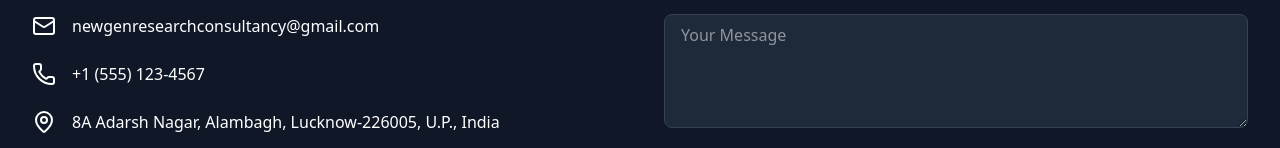
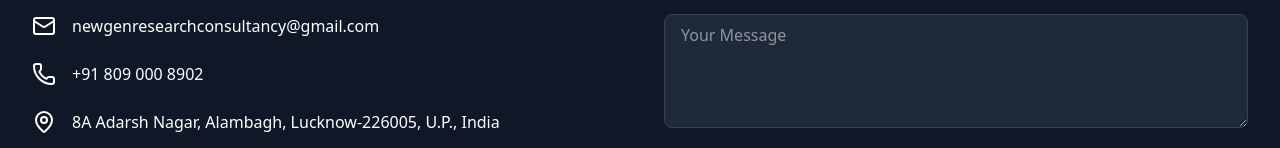
Before and after one commit to harsh749005/NewGen, a React (Vite) app: page / in a window 1280 px wide. Shown: the part 4476-4624 px from the top of the page. Built offline with nearby package versions, Linux system fonts and the light colour scheme.

Commit message:
number updated

```diff
--- a/src/pages/Home.jsx
+++ b/src/pages/Home.jsx
@@ -267,7 +267,7 @@ function Home() {
                 </div>
                 <div className="flex items-center">
                   <Phone className="h-4 w-4 md:h-6 md:w-6 mr-4" />
-                  <span className="text-md">+1 (555) 123-4567</span>
+                  <span className="text-md">+91 809 000 8902</span>
                 </div>
                 <div className="flex items-center">
                   <MapPin className="h-6 w-6 mr-4" />
```
